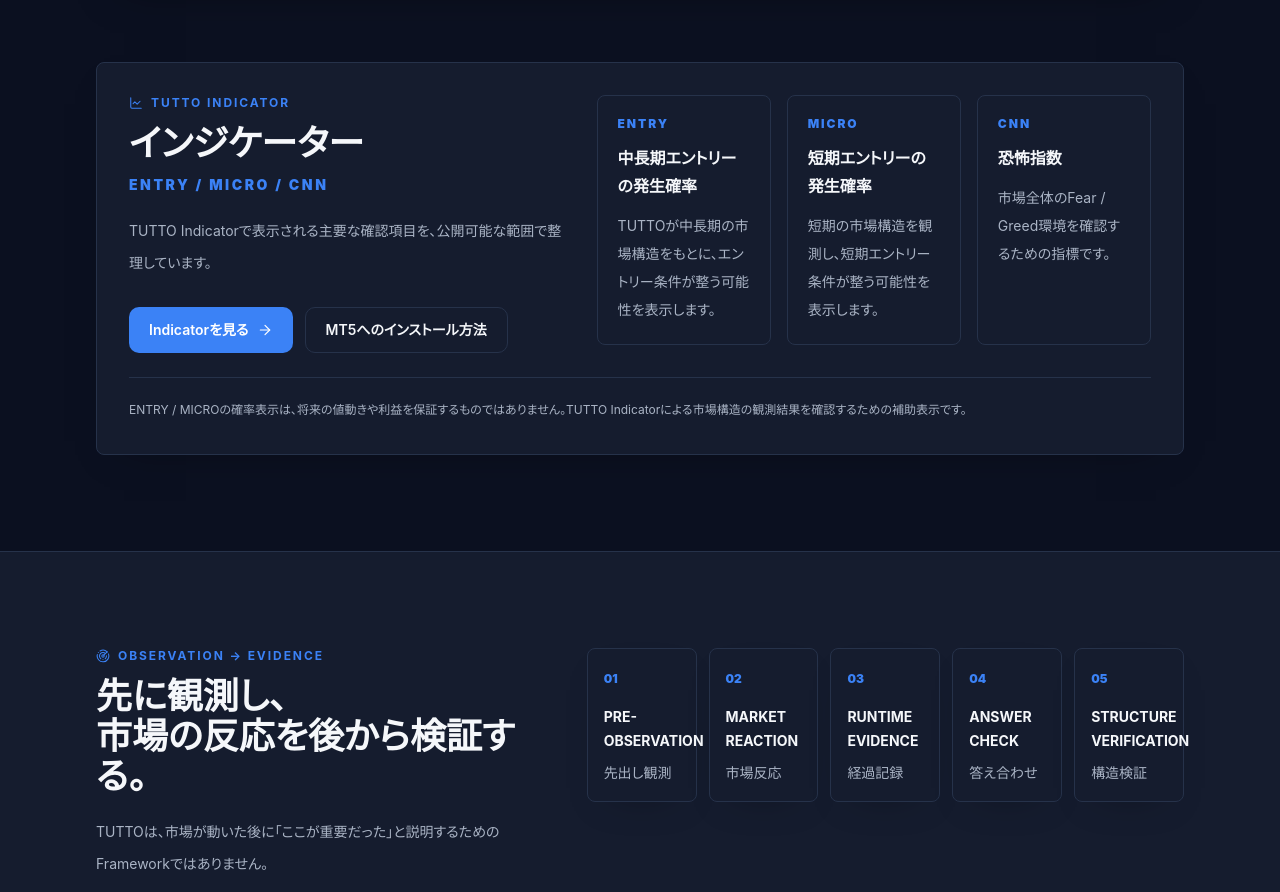
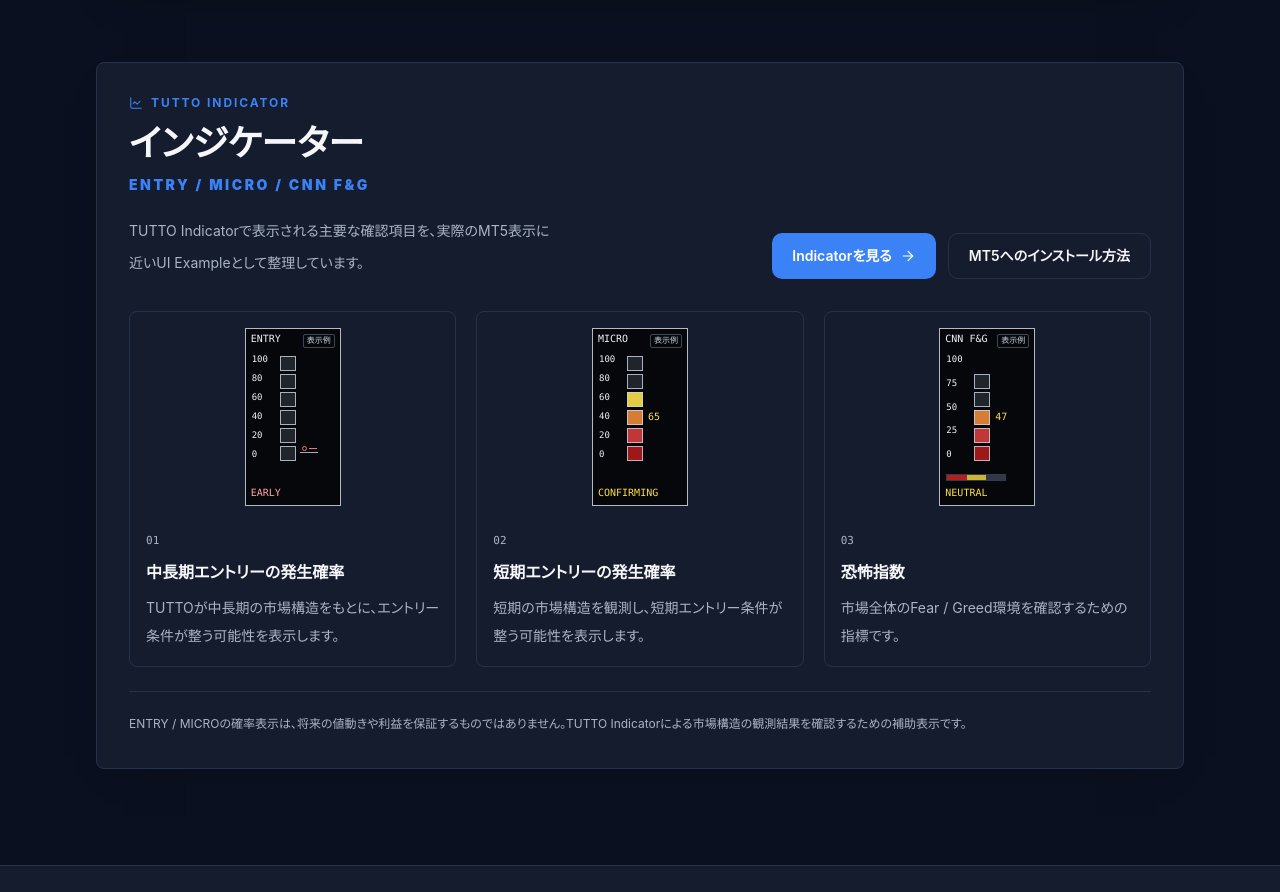
Before and after one commit to richfulllife923-ux/fx-education-site, a Next.js app: page / in a window 1280 px wide. Shown: the part 977-1869 px from the top of the page. Built offline with nearby package versions, Linux system fonts and the light colour scheme.

Commit message:
Add MT5-style indicator parameter panels

```diff
--- a/app/page.tsx
+++ b/app/page.tsx
@@ -48,16 +48,31 @@
 const INDICATOR_ITEMS = [
   {
     label: "ENTRY",
+    scale: ["100", "80", "60", "40", "20", "0"],
+    value: null,
+    state: "EARLY",
+    tone: "entry",
+    activeSegments: 0,
     title: "中長期エントリーの発生確率",
     description: "TUTTOが中長期の市場構造をもとに、エントリー条件が整う可能性を表示します。",
   },
   {
     label: "MICRO",
+    scale: ["100", "80", "60", "40", "20", "0"],
+    value: "65",
+    state: "CONFIRMING",
+    tone: "micro",
+    activeSegments: 4,
     title: "短期エントリーの発生確率",
     description: "短期の市場構造を観測し、短期エントリー条件が整う可能性を表示します。",
   },
   {
-    label: "CNN",
+    label: "CNN F&G",
+    scale: ["100", "75", "50", "25", "0"],
+    value: "47",
+    state: "NEUTRAL",
+    tone: "fear",
+    activeSegments: 3,
     title: "恐怖指数",
     description: "市場全体のFear / Greed環境を確認するための指標です。",
   },
@@ -89,6 +104,64 @@
     cta: "Frameworkを読む",
   },
 ];
+
+function IndicatorPanel({ item, index }: { item: (typeof INDICATOR_ITEMS)[number]; index: number }) {
+  const isFearGreed = item.tone === "fear";
+  const statusClass = item.state === "CONFIRMING" || item.state === "NEUTRAL" ? "text-yellow-300" : item.state === "EARLY" ? "text-red-300" : "text-slate-200";
+  const segmentColors = ["bg-red-700/85", "bg-red-500/80", "bg-orange-400/85", "bg-yellow-300/90", "bg-slate-500/45", "bg-slate-500/35"];
+  const segments = Array.from({ length: item.scale.length }, (_, segmentIndex) => segmentIndex);
+
+  return (
+    <div className="rounded-card border border-border bg-background/70 p-4">
+      <div className="flex justify-center">
+        <div className="relative h-[178px] w-[96px] border border-slate-200/80 bg-[#05070b] p-[5px] font-mono text-[10px] leading-none text-slate-100">
+          <p className="absolute left-[5px] top-[5px] text-[10px] uppercase tracking-normal text-slate-100">{item.label}</p>
+          <span className="absolute right-[5px] top-[5px] rounded-[2px] border border-slate-500/60 px-[3px] py-[2px] text-[8px] text-slate-300">表示例</span>
+          <div className="absolute left-[6px] top-[26px] flex h-[104px] flex-col justify-between text-[9px] text-slate-100">
+            {item.scale.map((tick) => (
+              <span key={tick}>{tick}</span>
+            ))}
+          </div>
+          <div className="absolute left-[34px] top-[24px] flex h-[108px] w-[16px] flex-col-reverse gap-[3px]">
+            {segments.map((segmentIndex) => {
+              const active = segmentIndex < item.activeSegments;
+              return (
+                <span
+                  key={segmentIndex}
+                  className={`block h-[15px] border border-slate-300/80 ${active ? segmentColors[segmentIndex] : "bg-[#20252b]"}`}
+                />
+              );
+            })}
+          </div>
+          {item.value ? (
+            <span className="absolute left-[55px] top-[83px] text-[10px] text-yellow-300">{item.value}</span>
+          ) : (
+            <span className="absolute left-[54px] top-[123px] h-px w-[18px] bg-slate-300/80" />
+          )}
+          {item.tone === "entry" ? (
+            <span className="absolute left-[56px] top-[117px] flex items-center gap-[2px] text-[10px] text-red-400">
+              <span className="h-[5px] w-[5px] rounded-full border border-red-400" />
+              <span className="h-px w-[8px] bg-red-400" />
+            </span>
+          ) : null}
+          {isFearGreed ? (
+            <div className="absolute bottom-[24px] left-[6px] grid w-[60px] grid-cols-3 overflow-hidden border border-slate-600/70">
+              <span className="h-[5px] bg-red-600/80" />
+              <span className="h-[5px] bg-yellow-300/80" />
+              <span className="h-[5px] bg-slate-500/45" />
+            </div>
+          ) : null}
+          <p className={`absolute bottom-[7px] left-[5px] text-[10px] uppercase ${statusClass}`}>{item.state}</p>
+        </div>
+      </div>
+      <div className="mt-5">
+        <span className="font-mono text-[11px] text-text-secondary">0{index + 1}</span>
+        <h3 className="mt-2 text-base font-bold leading-7 text-text-primary">{item.title}</h3>
+        <p className="mt-2 text-sm leading-7 text-text-secondary">{item.description}</p>
+      </div>
+    </div>
+  );
+}
 
 export default function HomePage() {
   const latest = getAllPosts().slice(0, 3);
@@ -146,15 +219,16 @@
 
       <section className="container-page pb-16 sm:pb-24">
         <div className="card border-primary p-6 sm:p-8">
-          <div className="grid gap-8 lg:grid-cols-[0.88fr_1.12fr] lg:items-start">
+          <div className="grid gap-8 lg:grid-cols-[0.85fr_1.15fr] lg:items-end">
             <div>
               <p className="eyebrow"><LineChart size={14} strokeWidth={1.8} /> TUTTO Indicator</p>
               <h2 className="mt-3 text-3xl font-bold leading-tight text-text-primary sm:text-4xl">インジケーター</h2>
-              <p className="mt-3 font-display text-sm font-black uppercase tracking-[0.18em] text-primary">ENTRY / MICRO / CNN</p>
+              <p className="mt-3 font-display text-sm font-black uppercase tracking-[0.18em] text-primary">ENTRY / MICRO / CNN F&G</p>
               <p className="mt-5 text-sm leading-8 text-text-secondary">
-                TUTTO Indicatorで表示される主要な確認項目を、公開可能な範囲で整理しています。
+                TUTTO Indicatorで表示される主要な確認項目を、実際のMT5表示に近いUI Exampleとして整理しています。
               </p>
-              <div className="mt-7 flex flex-wrap gap-3">
+            </div>
+            <div className="flex flex-wrap gap-3 lg:justify-end">
               <Link href="/indicator" className="btn-primary">
                 Indicatorを見る <ArrowRight size={16} strokeWidth={1.8} />
               </Link>
@@ -163,15 +237,10 @@
               </Link>
             </div>
           </div>
-            <div className="grid grid-cols-1 gap-4 md:grid-cols-3">
-              {INDICATOR_ITEMS.map((item) => (
-                <div key={item.label} className="rounded-card border border-border bg-surface p-5">
-                  <p className="font-display text-xs font-black uppercase tracking-[0.16em] text-primary">{item.label}</p>
-                  <h3 className="mt-3 text-base font-bold leading-7 text-text-primary">{item.title}</h3>
-                  <p className="mt-3 text-sm leading-7 text-text-secondary">{item.description}</p>
-                </div>
+          <div className="mt-8 grid grid-cols-1 gap-5 lg:grid-cols-3">
+            {INDICATOR_ITEMS.map((item, index) => (
+              <IndicatorPanel key={item.label} item={item} index={index} />
             ))}
-            </div>
           </div>
           <p className="mt-6 border-t border-border pt-5 text-xs leading-6 text-text-secondary">
             ENTRY / MICROの確率表示は、将来の値動きや利益を保証するものではありません。TUTTO Indicatorによる市場構造の観測結果を確認するための補助表示です。
@@ -243,7 +312,7 @@
                       </a>
                     ) : (
                       <Link href={role.href} className="btn-secondary">
-                        {role.cta} <ArrowRight size={15} strokeWidth={1.8} aria-hidden="true" />
+                        {role.cta} <ArrowRight size={15} strokeWidth={1.8} />
                       </Link>
                     )
                   ) : (
```
Lines whose indentation alone changed are shown as unchanged.
